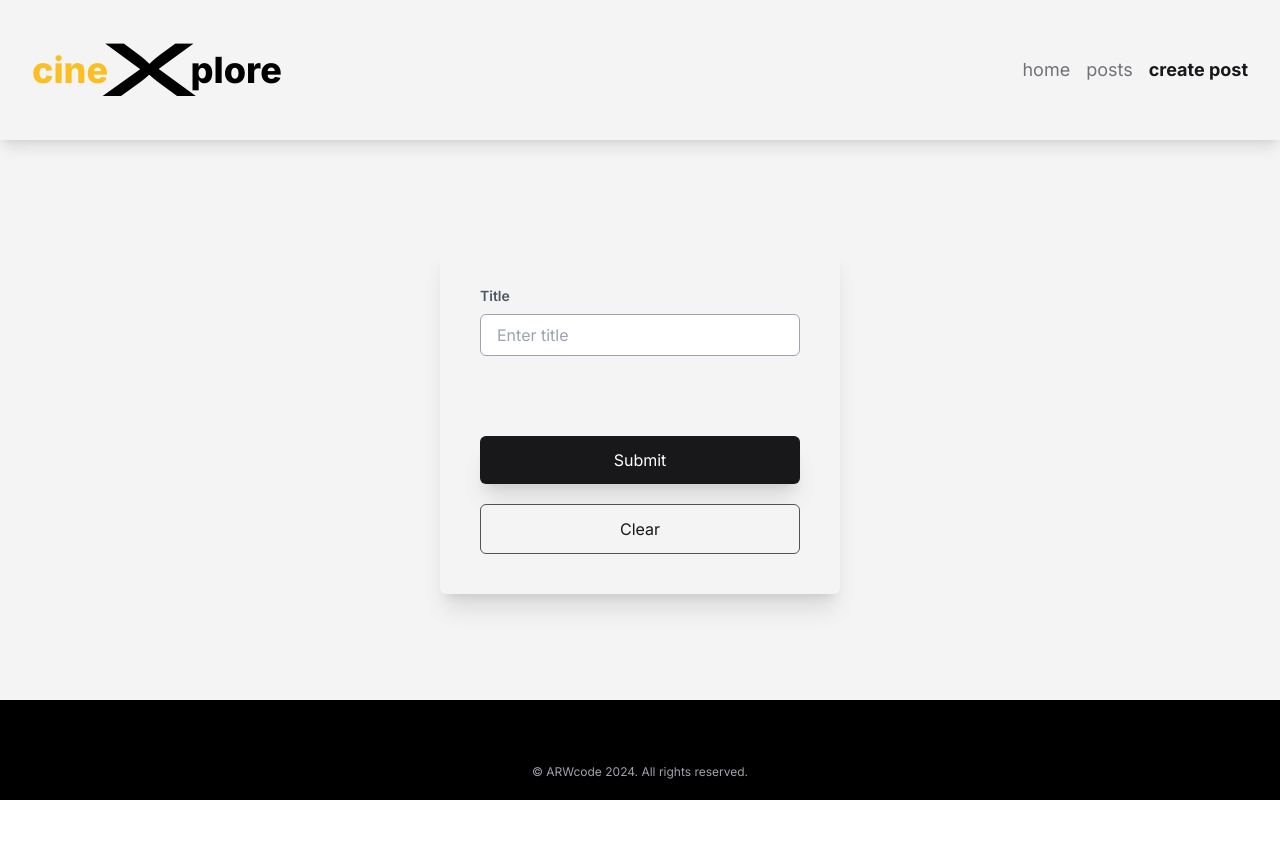
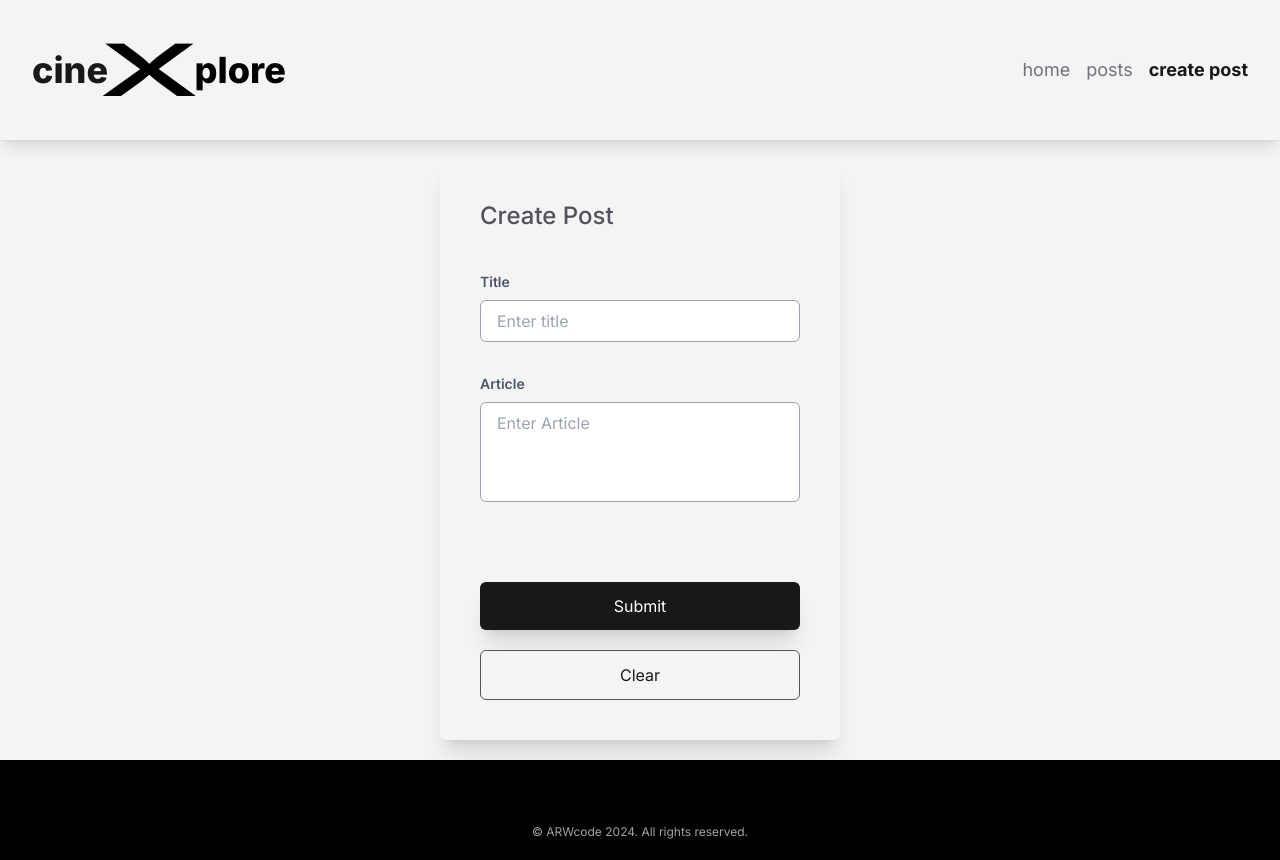
Before and after one commit to MarioLuigie/NEXT-Blog, a Next.js app: page /create-post in a window 1280 px wide. Before the commit the page ends 800 px from the top, so only its background shows below. Built offline with nearby package versions, Linux system fonts and the light colour scheme.

Commit message:
Feat: Add text area like the option in FormField

```diff
--- a/src/components/content/Logo.tsx
+++ b/src/components/content/Logo.tsx
@@ -1,11 +1,11 @@
 export default function Logo() {
 	return (
 		<div className="flex-center">
-			<p className="text-amber-400 text-4xl font-extrabold pr-4">
+			<p className="text-zinc-900 text-4xl font-extrabold pr-4">
 				cine
 			</p>
 			<p className="text-black text-7xl font-medium scale-x-200">X</p>
-			<p className="text-black text-4xl font-extrabold pl-4">plore</p>
+			<p className="text-black text-4xl font-extrabold pl-5">plore</p>
 		</div>
 	)
 }
--- a/src/components/forms/CreatePostForm.tsx
+++ b/src/components/forms/CreatePostForm.tsx
@@ -11,6 +11,7 @@ export default function CreatePostForm() {
 		register,
 		handleSubmit,
 		reset,
+    getValues,
 		formState: { errors, isSubmitting },
 	} = useForm<CreatePostFieldsType>({
 		resolver: zodResolver(createPostSchema),
@@ -28,18 +29,24 @@ export default function CreatePostForm() {
 		reset()
 	}
 
+  console.log('GET VALUES:', getValues());
+
 	return (
-		<form
-			onSubmit={handleSubmit(onSubmit)}
-			className="p-10 rounded-md shadow-xl flex flex-col gap-10 max-w-[600px] min-w-[400px]"
-		>
-			<div className="pb-10">
+		<form onSubmit={handleSubmit(onSubmit)}>
+			<div className="mb-20 flex flex-col gap-8">
 				<FormField
 					register={register('title')}
 					errors={errors.title}
 					label="Title"
 					type="text"
 					placeholder="Enter title"
+				/>
+				<FormField
+					register={register('article')}
+					errors={errors.article}
+					label="Article"
+					placeholder="Enter Article"
+          textarea
 				/>
 			</div>
 			<div className="flex flex-col gap-5">
--- a/src/components/pages/CreatePost.tsx
+++ b/src/components/pages/CreatePost.tsx
@@ -1,10 +1,12 @@
-import CreatePostForm from "@/components/forms/CreatePostForm"
+import CreatePostForm from '@/components/forms/CreatePostForm'
 
 export default async function CreatePost() {
-
-  return (
-    <div className="grow flex-center">
-      <CreatePostForm />
-    </div>
-  )
+	return (
+		<div className="grow flex-center">
+			<div className="p-10 rounded-md shadow-xl flex flex-col gap-10 max-w-[600px] min-w-[400px]">
+				<p className='text-zinc-600 font-medium text-2xl'>Create Post</p>
+				<CreatePostForm />
+			</div>
+		</div>
+	)
 }
--- a/src/components/shared/FormField.tsx
+++ b/src/components/shared/FormField.tsx
@@ -6,31 +6,43 @@ export default function FormField({
 	label,
 	register,
 	errors,
+	textarea,
 }: {
-	type: string
+	type?: string
 	placeholder: string
 	label: string
 	register: UseFormRegisterReturn
 	errors: any
+	textarea?: true
 }) {
 	return (
-		<div className="gap-2 flex flex-col w-full">
+		<div className="gap-2 flex flex-col w-full relative">
 			<label className="w-[200px] flex justify-start text-sm text-gray-600 font-semibold">
 				{label}
 			</label>
-			<div className="relative">
+			{textarea ? (
+				<textarea
+					{...register}
+					placeholder={placeholder}
+					className={`p-2 pl-4 border rounded-md w-full border-gray-400 focus:outline-none focus:ring-gray-700 focus:border-gray-700 input-no-placeholder`}
+					style={{
+						height: '100px',
+						resize: 'none',
+					}}
+				/>
+			) : (
 				<input
 					{...register}
 					type={type}
 					placeholder={placeholder}
 					className="p-2 pl-4 border rounded-md w-full border-gray-400 focus:outline-none focus:ring-gray-700 focus:border-gray-700 input-no-placeholder"
 				/>
-				{errors && (
-					<p className="text-red-400 text-xs w-full absolute top-[50px] left-[17px] z-40">
-						{errors.message}
-					</p>
-				)}
-			</div>
+			)}
+			{errors && (
+				<p className="text-red-400 text-xs w-full bottom-[-20px] absolute left-[17px] z-40">
+					{errors.message}
+				</p>
+			)}
 		</div>
 	)
 }
--- a/src/lib/types/zod.ts
+++ b/src/lib/types/zod.ts
@@ -5,6 +5,10 @@ export const createPostSchema = z.object({
 		.string()
 		.min(5, { message: 'Write min 5 characters' })
 		.max(40, { message: 'Write max 40 characters' }),
+	article: z
+		.string()
+		.min(40, { message: 'Enter min 40 characters' })
+		.max(350, { message: 'Enter max 350 characters' }),
 })
 
 export type CreatePostFieldsType = z.infer<typeof createPostSchema>
```
